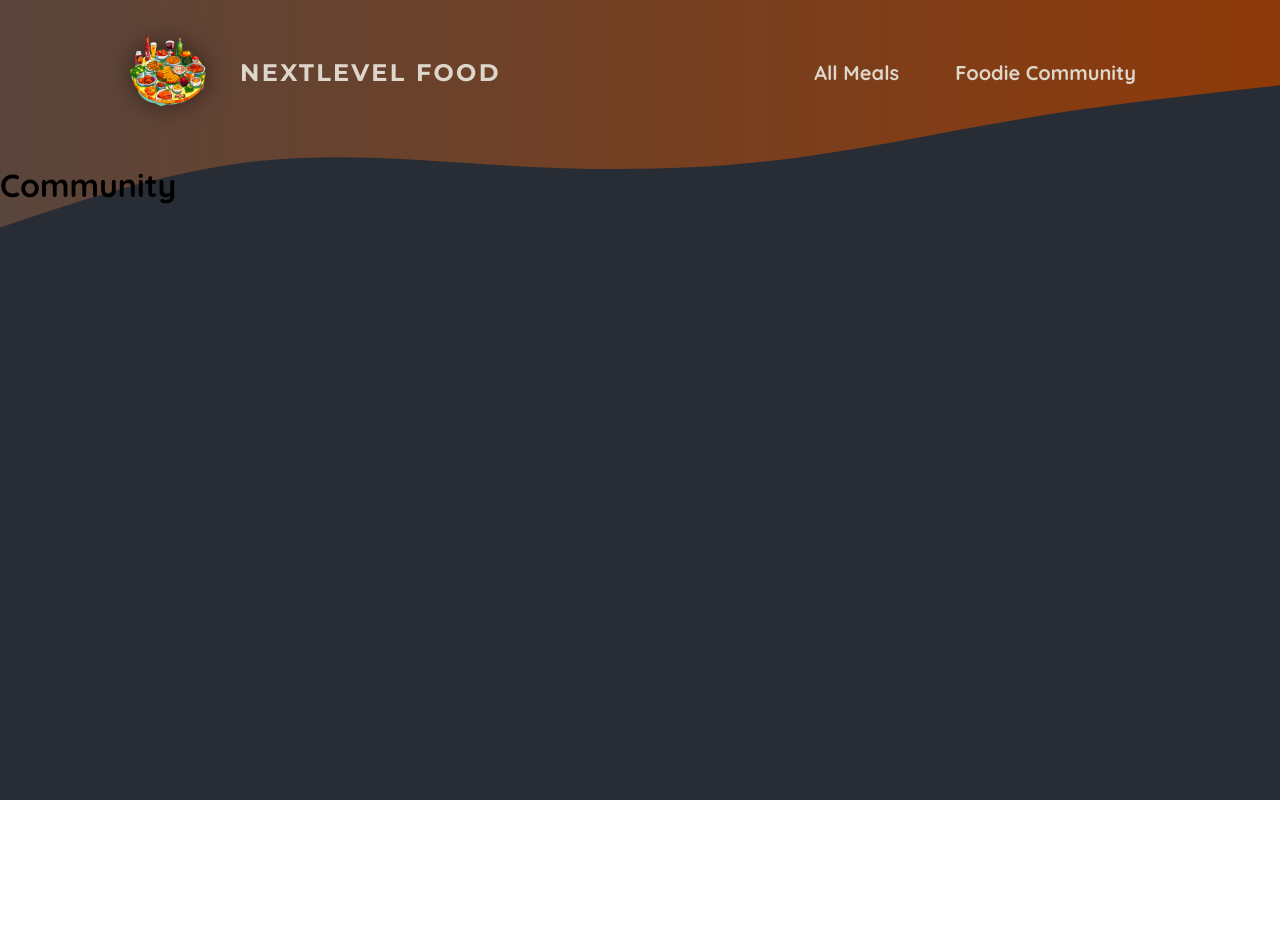
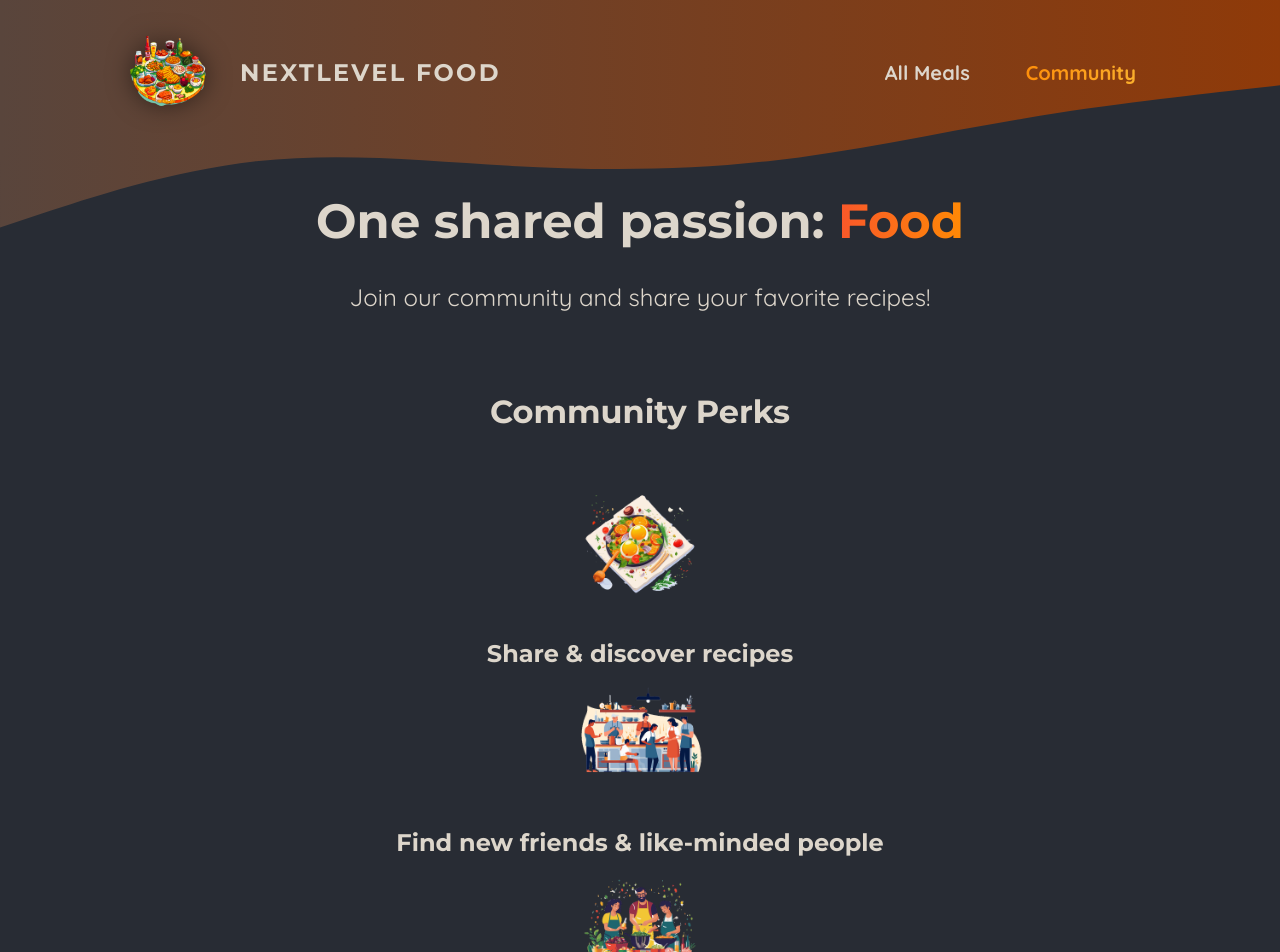
Before and after one commit to agdc101/foodies-next-app, a Next.js app: page /community in a window 1280 px wide. Shown: the top 952 px of the page. Before the commit the page ends 800 px from the top, so only its background shows below. Built offline with nearby package versions, Linux system fonts and the light colour scheme.

Commit message:
refactor: components refactored

```diff
--- a/app/community/page.js
+++ b/app/community/page.js
@@ -1,10 +1,40 @@
-import Link from "next/link";
+import Image from 'next/image';
+
+import mealIcon from '@/assets/icons/meal.png';
+import communityIcon from '@/assets/icons/community.png';
+import eventsIcon from '@/assets/icons/events.png';
+import classes from './page.module.css';
 
 export default function CommunityPage() {
-    return (
-        <div>
-            <h1>Community</h1>
-            <p><Link href="" ></Link></p>
-        </div>
-    );
+  return (
+    <>
+      <header className={classes.header}>
+        <h1>
+          One shared passion: <span className={classes.highlight}>Food</span>
+        </h1>
+        <p>Join our community and share your favorite recipes!</p>
+      </header>
+      <main className={classes.main}>
+        <h2>Community Perks</h2>
+
+        <ul className={classes.perks}>
+          <li>
+            <Image src={mealIcon} alt="A delicious meal" />
+            <p>Share & discover recipes</p>
+          </li>
+          <li>
+            <Image src={communityIcon} alt="A crowd of people, cooking" />
+            <p>Find new friends & like-minded people</p>
+          </li>
+          <li>
+            <Image
+              src={eventsIcon}
+              alt="A crowd of people at a cooking event"
+            />
+            <p>Participate in exclusive events</p>
+          </li>
+        </ul>
+      </main>
+    </>
+  );
 }
--- /dev/null
+++ b/app/community/page.module.css
@@ -0,0 +1,61 @@
+.header {
+    gap: 3rem;
+    margin: 3rem auto 5rem auto;
+    width: 90%;
+    max-width: 75rem;
+    color: #ddd6cb;
+    font-size: 1.5rem;
+    text-align: center;
+  }
+
+  .header h1 {
+    font-family: 'Montserrat', sans-serif;
+  }
+
+  .highlight {
+    background: linear-gradient(90deg, #f9572a, #ff8a05);
+    background-clip: text;
+    -webkit-background-clip: text;
+    -webkit-text-fill-color: transparent;
+  }
+
+  .main {
+    width: 90%;
+    max-width: 40rem;
+    margin: 0 auto;
+    text-align: center;
+  }
+
+  .main h2 {
+    font-family: 'Montserrat', sans-serif;
+    font-size: 2rem;
+    margin-bottom: 3rem;
+    color: #ddd6cb;
+  }
+
+  .perks {
+    list-style: none;
+    margin: 3rem 0;
+    padding: 0;
+  }
+
+  .perks li {
+    display: flex;
+    flex-direction: column;
+    align-items: center;
+    gap: 2rem;
+  }
+
+  .perks img {
+    width: 8rem;
+    height: 8rem;
+    object-fit: contain;
+  }
+
+  .perks p {
+    font-family: 'Montserrat', sans-serif;
+    font-size: 1.5rem;
+    font-weight: bold;
+    margin: 0;
+    color: #ddd6cb;
+  }
--- a/components/main-header/main-header.js
+++ b/components/main-header/main-header.js
@@ -1,10 +1,13 @@
-import Link from "next/link";
+
 import Image from "next/image";
 import logoImg from "@/assets/logo.png";
+import Link from "next/link";
 import styles from "@/components/main-header/main-header.module.css";
 import MainHeaderBackground from "@/components/main-header/main-header-background";
+import NavLink from "./nav-link";
 
 export default function MainHeader() {
+
     return (
         <>
             <MainHeaderBackground/>
@@ -17,10 +20,10 @@
                 <nav className={styles.nav} >
                     <ul>
                         <li>
-                            <Link href="/meals">All Meals</Link>
+                            <NavLink href="/meals">All Meals</NavLink>
                         </li>
                         <li>
-                            <Link href="/community">Foodie Community</Link>
+                            <NavLink href="/community">Community</NavLink>
                         </li>
                     </ul>
                 </nav>
--- a/components/main-header/main-header.module.css
+++ b/components/main-header/main-header.module.css
@@ -21,30 +21,6 @@
     font-size: 1.25rem;
   }
 
-  .nav a {
-    text-decoration: none;
-    color: #ddd6cb;
-    font-weight: bold;
-    padding: 0.5rem 1rem;
-    border-radius: 0.5rem;
-  }
-
-  .nav a:hover,
-  .nav a:active {
-    background: linear-gradient(90deg, #ff8a05, #f9b331);
-    background-clip: text;
-    -webkit-background-clip: text;
-    -webkit-text-fill-color: transparent;
-    text-shadow: 0 0 18px rgba(248, 190, 42, 0.8);
-  }
-
-  .active {
-    background: linear-gradient(90deg, #ff8a05, #f9b331);
-    background-clip: text;
-    -webkit-background-clip: text;
-    -webkit-text-fill-color: transparent;
-  }
-
   .logo {
     display: flex;
     align-items: center;
--- /dev/null
+++ b/components/main-header/nav-link.js
@@ -0,0 +1,12 @@
+'use client';
+
+import Link from 'next/link';
+import { usePathname } from "next/navigation";
+import classes from './nav-link.module.css';
+
+export default function NavLink({ href, children }) {
+    const path = usePathname();
+    return (
+        <Link className={path.startsWith(href) ? `${classes.active} ${classes.link}` : classes.link } href={href} >{children}</Link>
+    );
+}
--- /dev/null
+++ b/components/main-header/nav-link.module.css
@@ -0,0 +1,23 @@
+.link {
+    text-decoration: none;
+    color: #ddd6cb;
+    font-weight: bold;
+    padding: 0.5rem 1rem;
+    border-radius: 0.5rem;
+  }
+
+  .link:hover,
+  .link:active {
+    background: linear-gradient(90deg, #ff8a05, #f9b331);
+    background-clip: text;
+    -webkit-background-clip: text;
+    -webkit-text-fill-color: transparent;
+    text-shadow: 0 0 18px rgba(248, 190, 42, 0.8);
+  }
+
+.active {
+    background: linear-gradient(90deg, #ff8a05, #f9b331);
+    background-clip: text;
+    -webkit-background-clip: text;
+    -webkit-text-fill-color: transparent;
+  }
```
